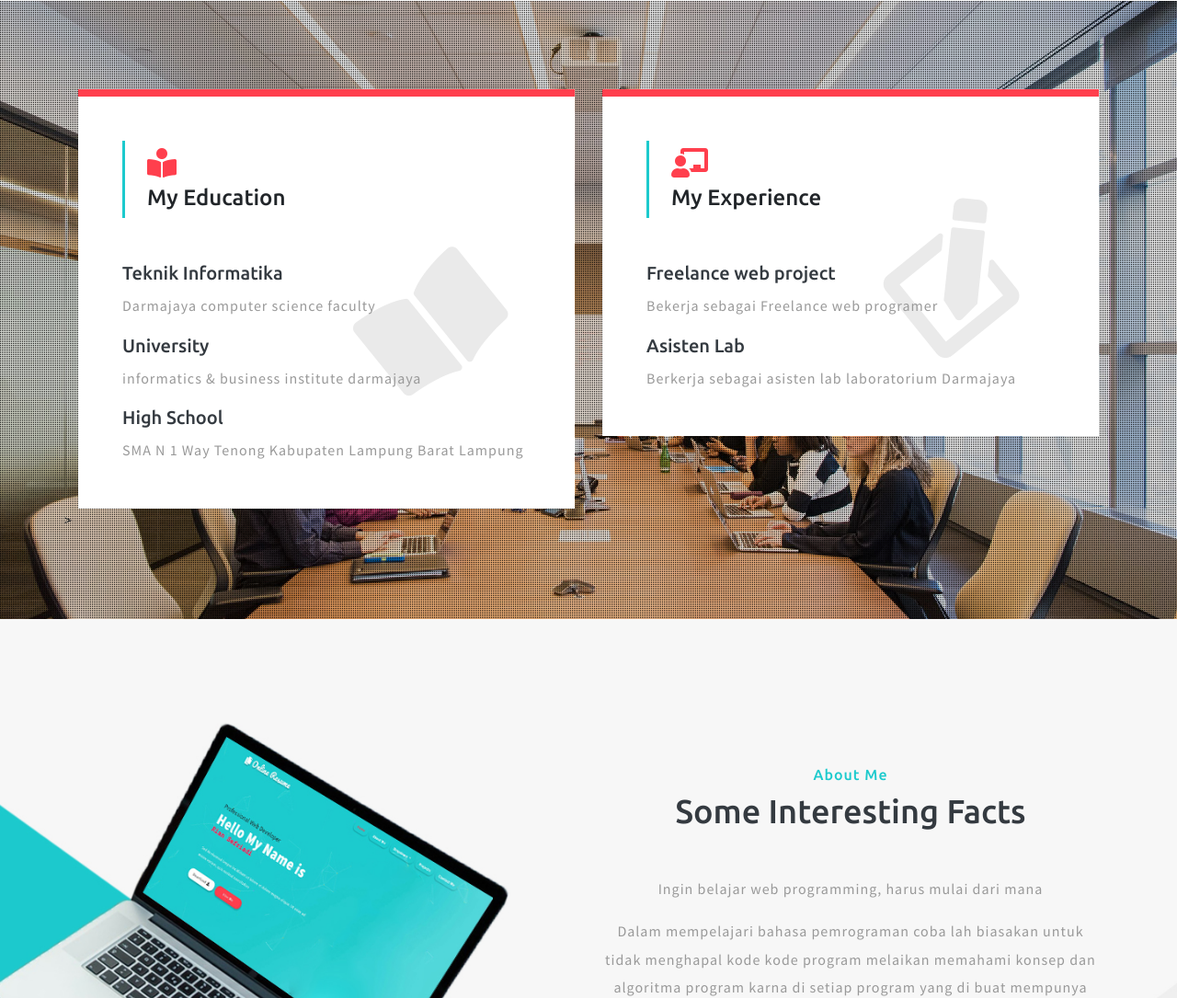
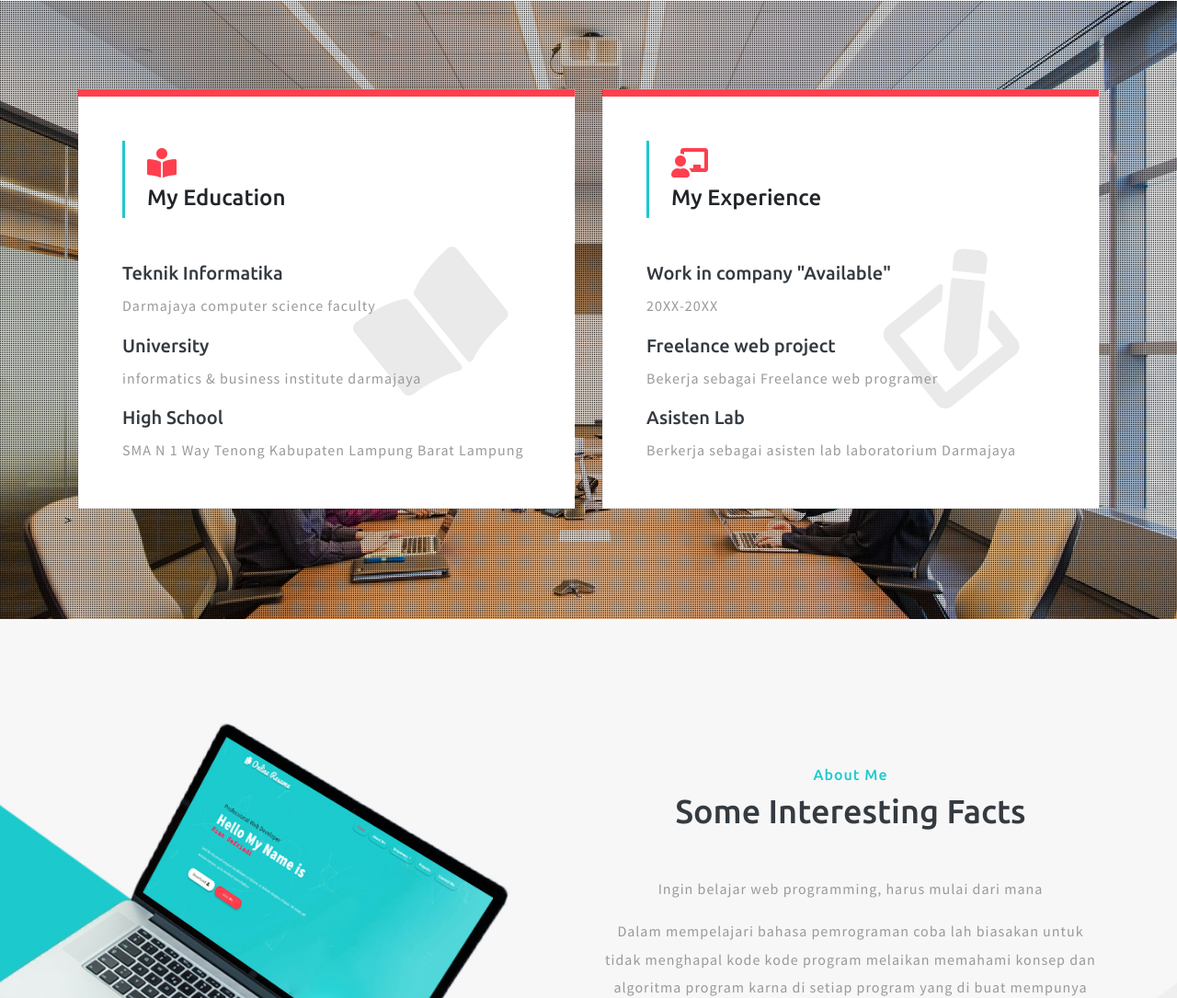
Before and after one commit to riansefriadi/riansefriadi.github.io, a plain HTML site: page index.html in a window 1280 px wide. Shown: the part 2593-3678 px from the top of the page at 92% size. Drawn offline with Linux system fonts and the light colour scheme; animation ran at ten frames a second.

Commit message:
Update index.html

```diff
--- a/index.html
+++ b/index.html
@@ -303,10 +303,10 @@
 									<i class="fas fa-chalkboard-teacher mb-2"></i>
 									<h4 class="aboutbtm-head">My Experience</h4>
 								</div>
-								<!-- <div class="grids-agiles-one">
+								<div class="grids-agiles-one">
 									<h5 class="text-dark mb-2">Work in company "Available"</h5>
 									<p>20XX-20XX</p>
-								</div> -->
+								</div>
 								<div class="grids-agiles-one my-3">
 									<h5 class="text-dark mb-2">Freelance web project</h5>
 									<p>Bekerja sebagai Freelance web programer</p>
```
